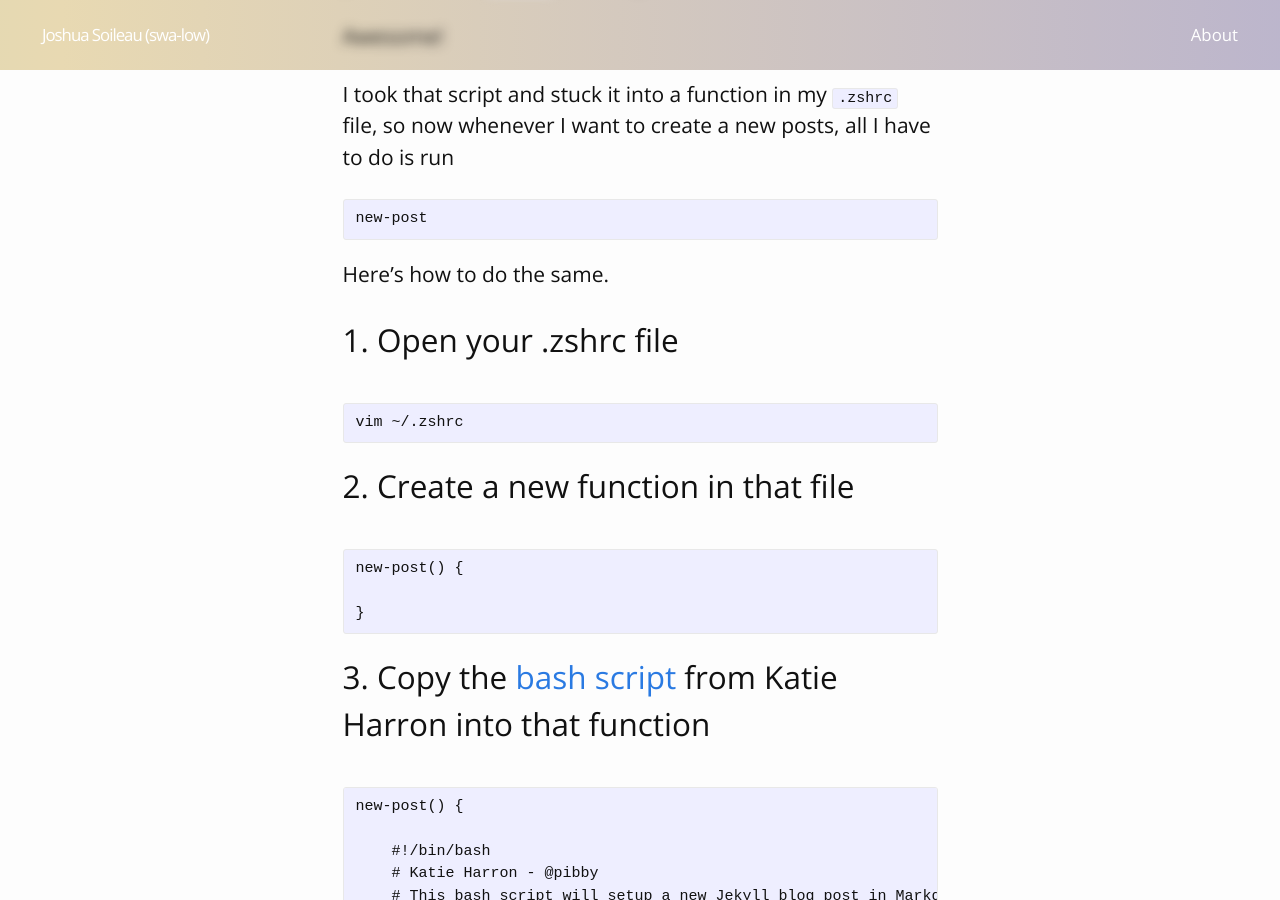
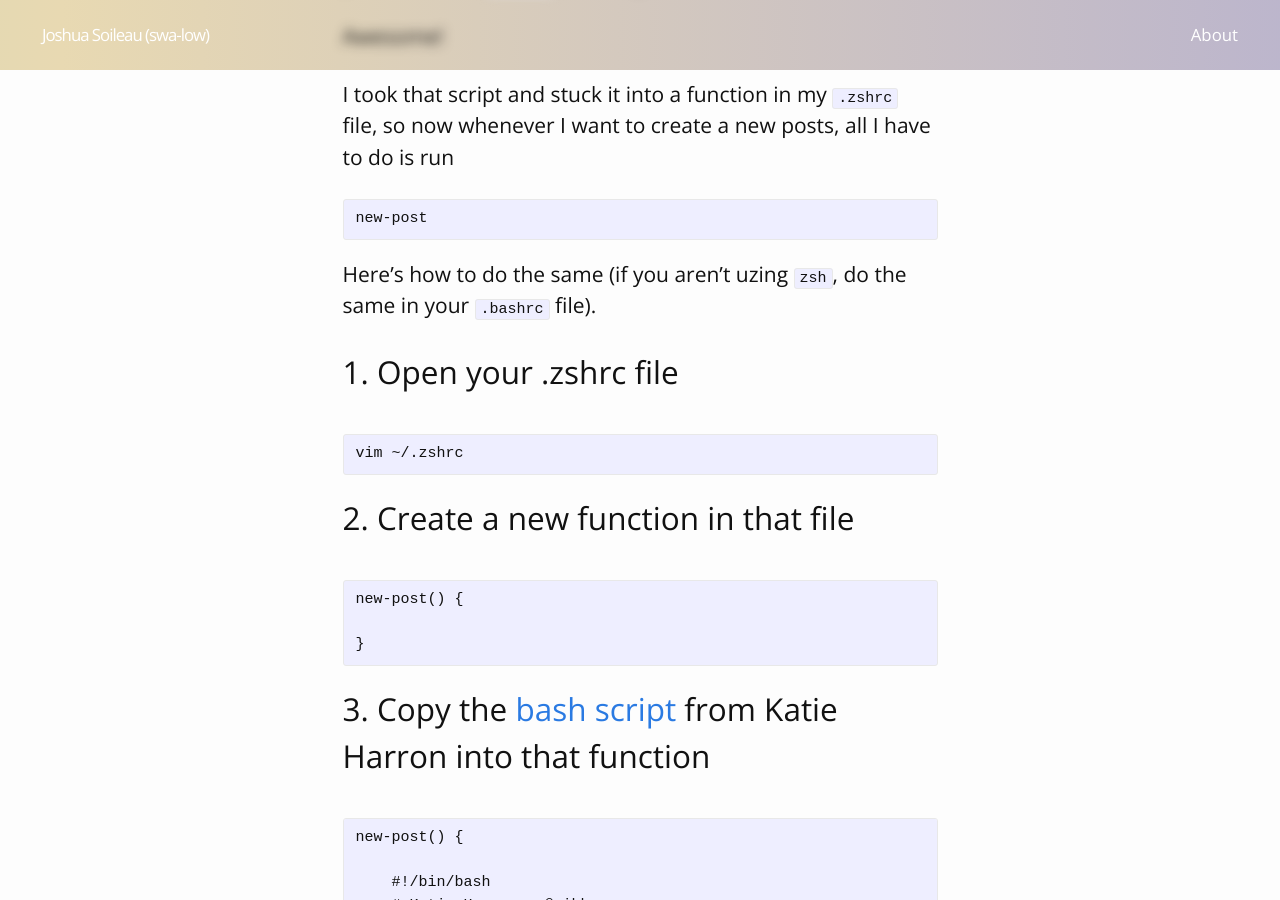
Before and after one commit to JoshuaSoileau/relead-marketing, a Jekyll site: the page built from _posts/2016-06-08-how-to-implement-a-bash-script-to-create-new-posts-in-jekyll.md, in a window 1280 px wide and 900 px high, scrolled down 656 px. Built offline with Jekyll 4.4.1, drawn with Linux system fonts in a browser that asks for light colours.

Commit message:
Post corrections

````diff
--- a/_posts/2016-06-08-how-to-implement-a-bash-script-to-create-new-posts-in-jekyll.md
+++ b/_posts/2016-06-08-how-to-implement-a-bash-script-to-create-new-posts-in-jekyll.md
@@ -17,11 +17,12 @@
 Awesome!
 
 I took that script and stuck it into a function in my `.zshrc` file, so now whenever I want to create a new posts, all I have to do is run
+
 ```Shell
 new-post
 ```
 
-Here's how to do the same.
+Here's how to do the same (if you aren't uzing `zsh`, do the same in your `.bashrc` file).
 
 # 1. Open your .zshrc file
 
````
